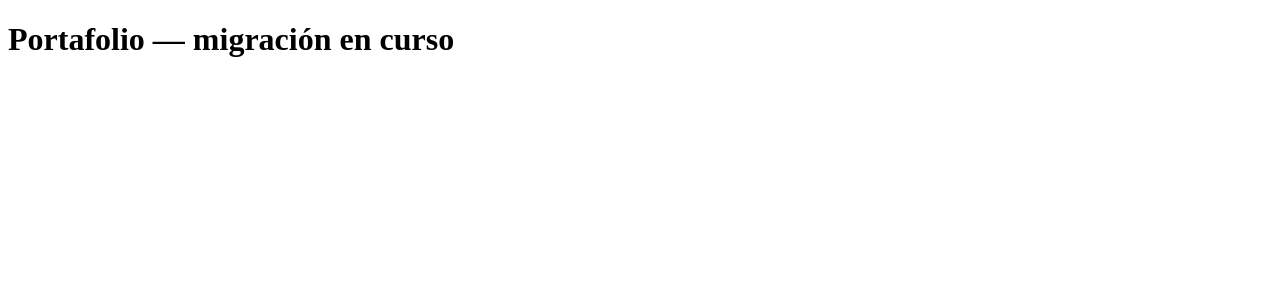
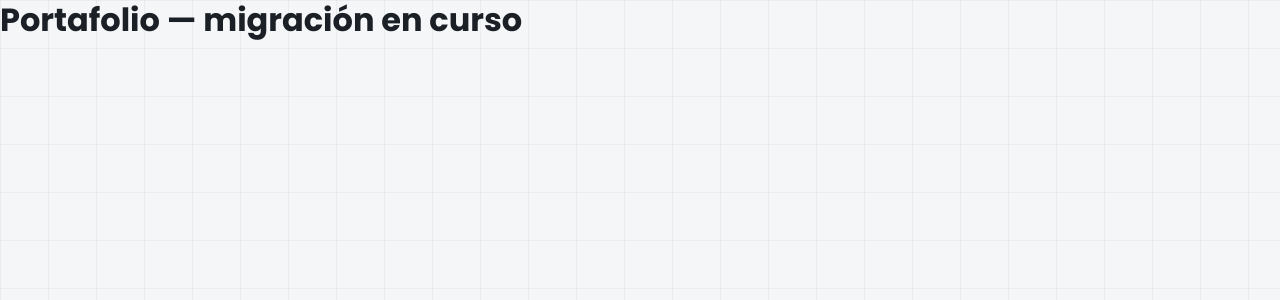
Before and after one commit to luzarin/portfolio, a React (Vite) app: page / in a window 1280 px wide. Shown: the top 300 px of the page. Built offline with nearby package versions, Linux system fonts and the light colour scheme.

Commit message:
feat(ui): agrega tokens de diseno y estilos base

```diff
--- a/package.json
+++ b/package.json
@@ -10,7 +10,8 @@
     "test": "vitest",
     "lint": "eslint .",
     "typecheck": "tsc -b --noEmit",
-    "format": "prettier --write \"src/**/*.{ts,tsx,css}\""
+    "format": "prettier --write \"src/**/*.{ts,tsx,css}\"",
+    "lint:css": "stylelint \"src/**/*.css\""
   },
   "dependencies": {
     "@fontsource/noto-sans": "^5.2.10",
@@ -40,6 +41,8 @@
     "globals": "^17.7.0",
     "jsdom": "^29.1.1",
     "prettier": "^3.9.5",
+    "stylelint": "^17.14.0",
+    "stylelint-config-standard": "^40.0.0",
     "typescript": "~6.0.2",
     "typescript-eslint": "^8.64.0",
     "vite": "^8.1.1",
--- /dev/null
+++ b/src/styles/global.css
@@ -0,0 +1,74 @@
+*,
+*::before,
+*::after {
+  box-sizing: border-box;
+}
+
+* {
+  margin: 0;
+}
+
+html {
+  scroll-behavior: smooth;
+}
+
+body {
+  font-family: var(--font-body);
+  color: var(--color-text);
+  line-height: 1.6;
+  background-color: var(--color-bg);
+  background-image:
+    linear-gradient(var(--graticule-line) 1px, transparent 1px),
+    linear-gradient(90deg, var(--graticule-line) 1px, transparent 1px);
+  background-size: var(--graticule-size) var(--graticule-size);
+  -webkit-font-smoothing: antialiased;
+}
+
+h1,
+h2,
+h3,
+h4,
+h5,
+h6 {
+  font-family: var(--font-heading);
+  line-height: 1.25;
+  text-wrap: balance;
+}
+
+img {
+  max-width: 100%;
+  display: block;
+}
+
+a {
+  color: var(--color-accent);
+}
+
+button {
+  font: inherit;
+  cursor: pointer;
+}
+
+:focus-visible {
+  outline: 2px solid var(--color-accent);
+  outline-offset: 2px;
+}
+
+.container {
+  max-width: var(--container-max);
+  margin-inline: auto;
+  padding-inline: var(--space-3);
+}
+
+@media (prefers-reduced-motion: reduce) {
+  *,
+  *::before,
+  *::after {
+    animation-duration: 0.01ms !important;
+    transition-duration: 0.01ms !important;
+  }
+
+  html {
+    scroll-behavior: auto;
+  }
+}
--- /dev/null
+++ b/src/styles/tokens.css
@@ -0,0 +1,43 @@
+/* Design tokens — contrato de nombres usado por todos los CSS Modules */
+:root {
+  /* Color */
+  --color-bg: #f4f6f8;
+  --color-surface: #fff;
+  --color-surface-dark: #14171c;
+  --color-surface-dark-2: #1d2129;
+  --color-text: #1b1f26;
+  --color-text-muted: #5c6572;
+  --color-text-inverse: #f5f6f7;
+  --color-text-inverse-muted: #aab2bd;
+  --color-accent: #0e7490;
+  --color-accent-strong: #155e75;
+  --color-accent-soft: rgb(14 116 144 / 12%);
+  --color-border: #d9dee5;
+
+  /* Tipografía */
+  --font-heading: 'Poppins', system-ui, sans-serif;
+  --font-body: 'Noto Sans', system-ui, sans-serif;
+
+  /* Espaciado */
+  --space-1: 4px;
+  --space-2: 8px;
+  --space-3: 16px;
+  --space-4: 24px;
+  --space-5: 40px;
+  --space-6: 64px;
+
+  /* Radios y sombras */
+  --radius-sm: 4px;
+  --radius-md: 8px;
+  --radius-lg: 16px;
+  --shadow-card: 0 4px 16px rgb(15 23 32 / 8%);
+  --shadow-card-hover: 0 10px 28px rgb(15 23 32 / 14%);
+
+  /* Layout */
+  --nav-height: 64px;
+  --container-max: 1200px;
+
+  /* Retícula cartográfica de fondo */
+  --graticule-line: rgb(20 23 28 / 4.5%);
+  --graticule-size: 48px;
+}
```
Also changed, not shown: src/main.tsx (+7 -0 lines), .stylelintrc.json (added), 1 other file (tests, documents, lock files or other folders).
